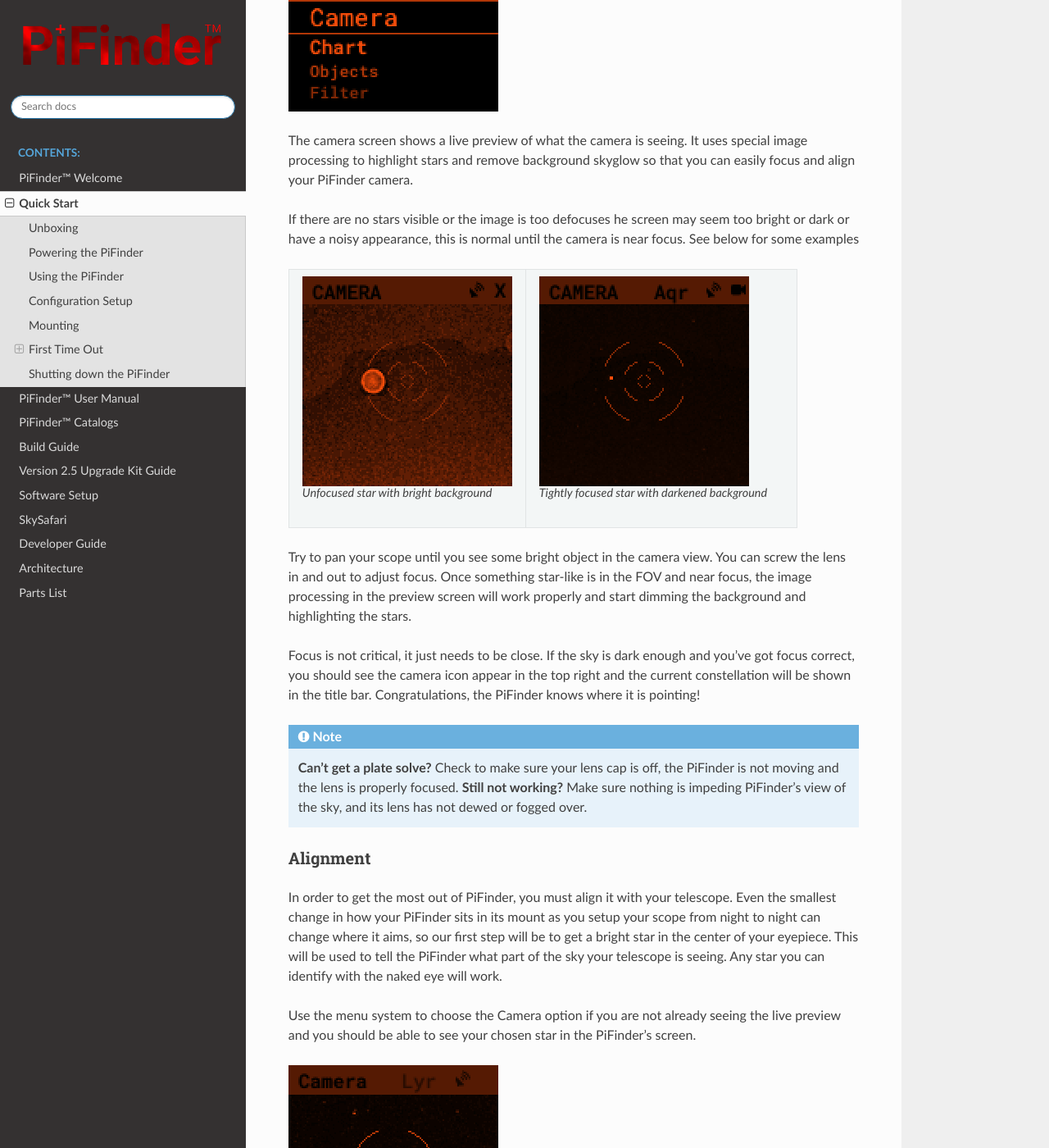
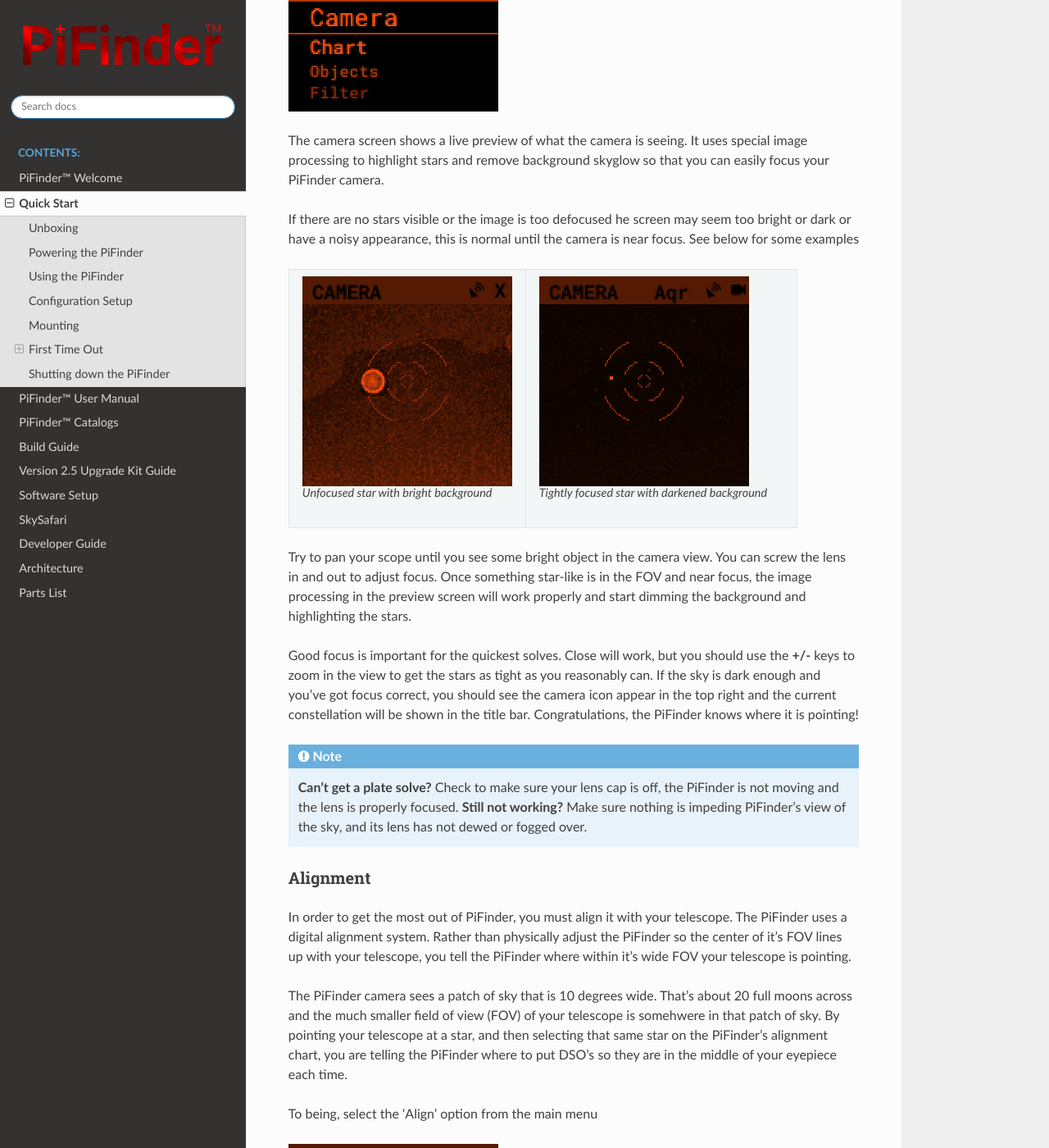
Before and after one commit to brickbots/PiFinder, a Sphinx documentation site: the page built from docs/source/quick_start.rst, in a window 1280 px wide and 1400 px high, scrolled down 8373 px. Shown: the whole window at 82% size. Built offline with Sphinx 7.4.7 and the Read the Docs theme 3.1.0, drawn with Linux system fonts in a browser that asks for light colours; some of the changed text lies outside the part shown.

Commit message:
Update adjustment docs

```diff
--- a/docs/source/quick_start.rst
+++ b/docs/source/quick_start.rst
@@ -250,9 +250,9 @@
 .. image:: images/quick_start/main_menu_02_docs.png
 
 The camera screen shows a live preview of what the camera is seeing.  It uses special image processing to
-highlight stars and remove background skyglow so that you can easily focus and align your PiFinder camera.
+highlight stars and remove background skyglow so that you can easily focus your PiFinder camera.
 
-If there are no stars visible or the image is too defocuses he screen may seem too bright or dark or
+If there are no stars visible or the image is too defocused he screen may seem too bright or dark or
 have a noisy appearance, this is normal until the camera is near focus.  See below for some examples
 
 .. list-table::
@@ -270,7 +270,8 @@
 to adjust focus.  Once something star-like is in the FOV and near focus, the image processing in the preview screen
 will work properly and start dimming the background and highlighting the stars.
 
-Focus is not critical, it just needs to be close.  If the sky is dark enough and you've got focus
+Good focus is important for the quickest solves.  Close will work, but you should use the **+/-** keys to zoom in the view
+to get the stars as tight as you reasonably can.  If the sky is dark enough and you've got focus
 correct, you should see the camera icon appear in the top right and the current constellation will be shown in
 the title bar.  Congratulations, the PiFinder knows where it is pointing!
 
@@ -284,35 +285,75 @@
 
 Alignment
 ^^^^^^^^^^^
-In order to get the most out of PiFinder, you must align it with your telescope. Even the smallest change
-in how your PiFinder sits in its mount as you setup your scope from night to night can change where
-it aims, so our first step will be to get a bright star in the center of your eyepiece.  This
-will be used to tell the PiFinder what part of the sky your telescope is seeing. Any star you can
-identify with the naked eye will work.
+In order to get the most out of PiFinder, you must align it with your telescope. The PiFinder
+uses a digital alignment system. Rather than physically adjust the PiFinder so the center
+of it's FOV lines up with your telescope, you tell the PiFinder where within it's wide FOV
+your telescope is pointing.
 
-Use the menu system to choose the Camera option if you are not already seeing the live preview and
-you should be able to see your chosen star in the PiFinder’s screen.
-
-.. image:: images/quick_start/align_CAMERA_001.png
-
-Next, press **SQUARE** to enter ALIGN mode. PiFinder will identify up to three bright
-stars in the field of view, and give each a number from 1-3.
+The PiFinder camera sees a patch of sky that is 10 degrees wide.  That's about 20 full moons
+across and the much smaller field of view (FOV) of your telescope is somehwere in
+that patch of sky.  By pointing your telescope at a star, and then selecting that same star
+on the PiFinder's alignment chart, you are telling the PiFinder where to put DSO's so they
+are in the middle of your eyepiece each time.
 
 
-.. image:: images/quick_start/align_CAMERA_002.png
 
-Choose the number that represents the star currently in your telescope’s eyepiece, and press that number
-on PiFinder’s number pad.  You will be taken back to the CAMERA screen, and now the reticle will be
-centered on your chosen star. In the example below the **2** button was pressed and you can see the
-Reticle is now centered on that star.
-You are now aligned, and ready to explore the universe!
+To being, select the 'Align' option from the main menu
 
-.. image:: images/quick_start/align_CAMERA_003.png
+.. image:: images/quick_start/align_menu.png
+
+You'll see a rendered star chart with constellation lines showing the area of the sky the
+PiFinder is seeing.  If you instead see a message about not having a solve, return to the
+focus section above.
+
+.. image:: images/quick_start/align_intro.png
+
+In this chart view the current alignment point is shown with a Telrad style reticle. As
+you move your telescope, this chart will update and you can zoom in and out using the **+/-**
+keys.
+
+Next, pick a star you can easily recognize in the sky.  This can be a bright star, or
+a star which is part of a distinctive constellation or asterism.  You can choose any star
+you can see with your naked eye, but you can't align using a planet.  Point your telescope
+at this star and roughly center it in your eyepiece.
+
+Look at the screen of the PiFinder and you should see the star plotted there.  You can use
+the **+/-** key to zoom out and make it easier to identify the star if needed.
+
+Press the **SQUARE** button to switch to star-selection mode
+
+.. image:: images/quick_start/align_start.png
+
+The large reticle will be replaced with a smaller selection marker that you can move from star
+to star using the arrow keys.  Pressing one of the arrows will move the selection to the next
+closest star in that direction.
+
+.. image:: images/quick_start/align_start.png
+
+Once you have used the arrow keys to highlight the star your telescope is pointing at
+go back to the eyepiece and center it up as well you can.  When you press the
+**SQUARE** button to select the star, the PiFinder will put objects you want to see
+wherever in your telescope eyepiece the star is at that moment
+
+Press the **SQUARE** button to complete the alignment, or you can press the **0** key
+to exit alignment mode without changing the alignmnet point.
+
+.. image:: images/quick_start/align_done.png
+
+The indicator will return to the normal Telrad style reticle to indicate the newly adjusted
+alignment point.
+
+The PiFinder will save this alignment point so you won't need to complete this process again
+unless you remove and re-attach your PiFinder to your telescope.
 
 .. note::
-   **Can’t find your star on the ALIGN screen?** The PiFinder camera field of view is 10 degrees, which is about
-   20 full moons wide.  If the star you are looking at with your telescope is not in this field, check
-   the physical alignment of your finder shoe to make sure it's roughly parallel to your telescopes optical tube.
+   You can also align using any catalog object!  If you have used the PiFinder to find an object
+   and it's not centered in your eyepiece, center it up, hold down the **SQUARE** key for one
+   second and choose align.
+
+   This is not the same as adding alignment points to a standard DSC to improve accuracy, this is
+   simply telling the PiFinder where in your eyepiece you'd like objects to be put if your initial
+   alignment was not quite to your liking.
 
 
 Find Your First Object
```
Also changed, not shown: docs/source/images/quick_start/align_done.png (added), docs/source/images/quick_start/align_intro.png (added), docs/source/images/quick_start/align_menu.png (added), docs/source/images/quick_start/align_select.png (added), docs/source/images/quick_start/align_start.png (added), docs/source/images/quick_start/align_zoom_out.png (added).
